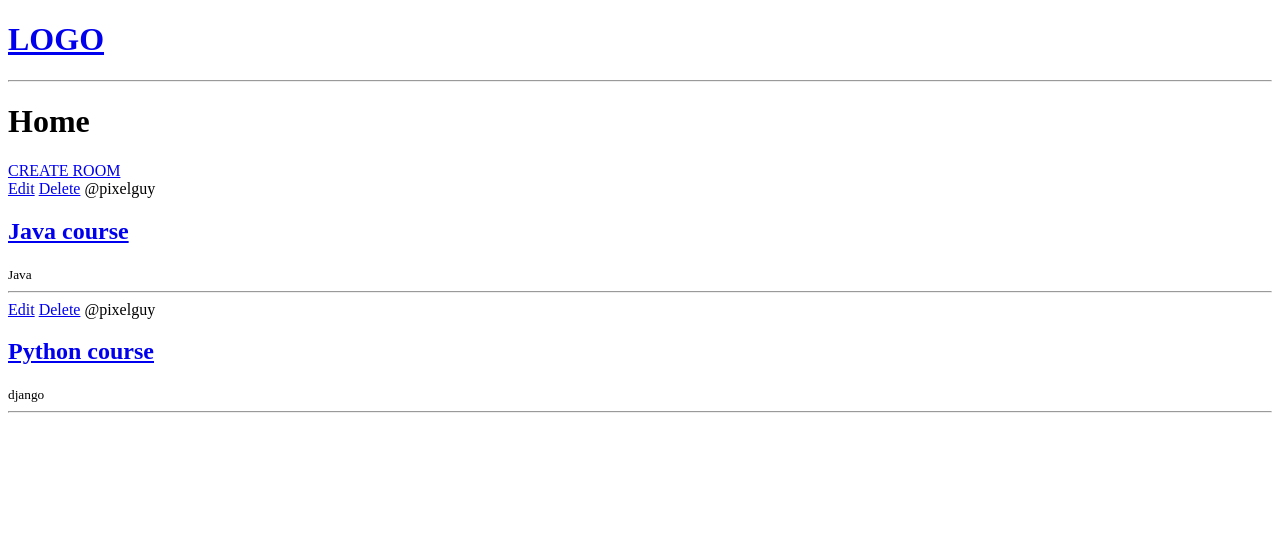
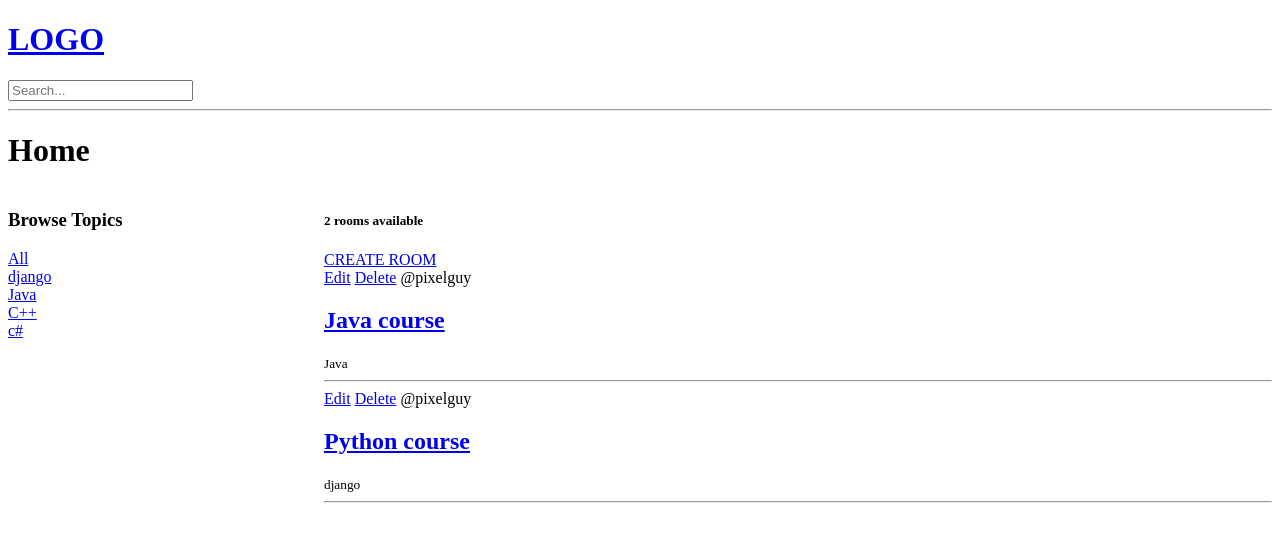
Before and after one commit to Kaneshy/django-python, a Django app: page / in a window 1280 px wide. Shown: the top 542 px of the page. Run offline with Django 5.2, Linux system fonts and the light colour scheme; data comes from the database, SQL or seed files in the repository.

Commit message:
search funtionallity

```diff
--- a/base/templates/base/home.html
+++ b/base/templates/base/home.html
@@ -3,8 +3,30 @@
 {% block content %}
 <h1>Home</h1>
 
+<style>
+    .home-container {
+        display: grid;
+        grid-template-columns: 1fr 3fr;
+    }
+</style>
 
-<section>
+<section class="home-container">
+    <div>
+        <h3>Browse Topics</h3>
+
+        <div>
+            <a href="{% url 'home' %}">All</a>
+        </div>
+
+        {% for topic in topics %}
+        <div>
+            <a href="{% url 'home' %}?q={{ topic.name }}">{{ topic.name }}</a>
+        </div>
+        {% endfor %}
+
+    </div>
+    <div>
+        <h5>{{room_count}} rooms available</h5>
         <a href="{% url 'create-room' %}">CREATE ROOM</a>
         {% for room in rooms %}
         <div>
@@ -16,6 +38,8 @@
             <hr>
         </div>
         {% endfor %}
+    </div>
+
 </section>
 
 
--- a/base/views.py
+++ b/base/views.py
@@ -1,43 +1,31 @@
 from django.shortcuts import render, redirect
-from .models import Room
+from django.db.models import Q
+from .models import Room, Topic
 from .forms import RoomForm
 # Create your views here.<ctrl63> # models.py
 
 
+def home(request):
+    q = request.GET.get('q') if request.GET.get('q') != None else ''
 
-rooms = [
-    {
-        'id': 1,
-        'name': 'Living Room',
-        'description': 'This is the living room. It has a TV, a couch, and a few chairs.'
-    },
-    {
-        'id': 2,
-        'name': 'Bedroom',
-        'description': 'This is the bedroom. It has a bed, a dresser, and a nightstand.'
-    },
-    {
-        'id': 3,
-        'name': 'Kitchen',
-        'description': 'This is the kitchen. It has a stovetop, a sink, and a refrigerator.'
-    }
-]
+    rooms = Room.objects.filter(
+        Q(topic__name__icontains=q) |
+        Q(name__icontains=q) |
+        Q(description__icontains=q)
 
-def home(request):
-    rooms = Room.objects.all()
-    return render(request, 'base/home.html', {'rooms': rooms})
+     )
+    topics = Topic.objects.all()
+    room_count = rooms.count()
+
+    context = {'rooms': rooms, 'topics': topics, 'room_count': room_count }
+    return render(request, 'base/home.html', context)
+
 
 def room(request, pk):
     room = Room.objects.get(id=pk)
     return render(request, 'base/room.html', {'room': room})
 
-"""def create_room(request):
-    if request.method == 'POST':
-        name = request.POST['name']
-        description = request.POST['description']
-        room = Room(name=name, description=description)
-        room.save()
-        return redirect('home')"""
+
 
 def create_room(request):
     form = RoomForm()
--- a/templates/navbar.html
+++ b/templates/navbar.html
@@ -2,4 +2,9 @@
     <h1>LOGO</h1>
 </a>
 
+<form action="{% url 'home' %}">
+    <input type="text" name="q" placeholder="Search...">
+</form>
+
+
 <hr>
```
Lines whose indentation alone changed are shown as unchanged.
